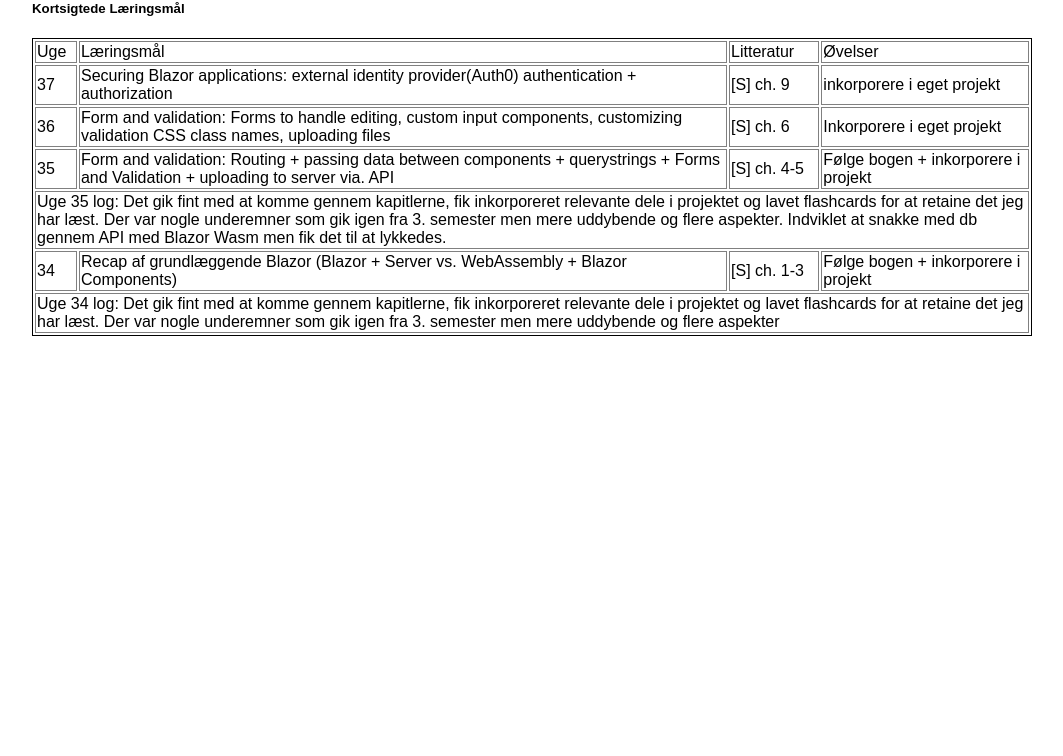
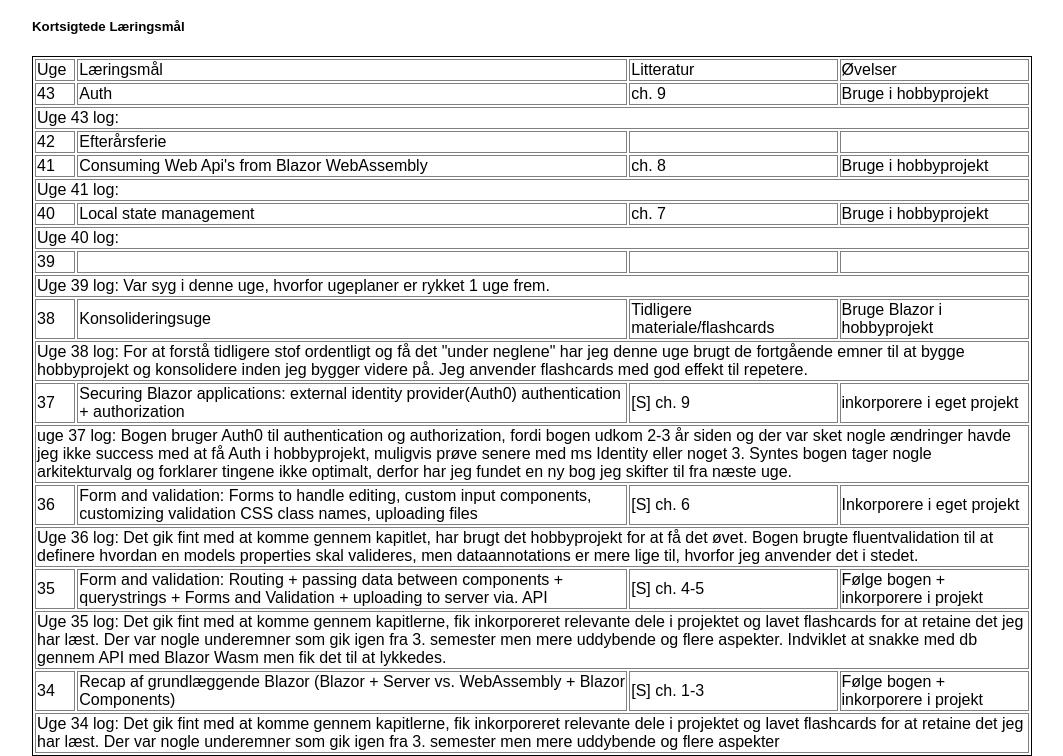
Before and after one commit to rarosenorn/rarosenorn.github.io, a plain HTML site: page blazor.html in a window 1280 px wide. Shown: the part 774-1530 px from the top of the page, without its empty margins (108-1171 px from the left). Before the commit the page ends 1110 px from the top, so only its background shows below. Drawn offline with Linux system fonts and the light colour scheme.

Commit message:
opdateret til uge 43

```diff
--- a/blazor.html
+++ b/blazor.html
@@ -27,6 +27,7 @@
         <h2>Litteraturliste</h2>
         <ul>
             <li>[S] Blazor in Action</li>
+            <li>[M] Mastering Blazor WebAssembly</li>
         </ul>
         <h2>Opgave - Formulering af læringsmål</h2>
         <h3>Opgave 1: Læringsmål for Algoritmer</h3>
@@ -71,16 +72,89 @@
             </thead>
             <tbody>
                 <tr>
+                    <td>43</td>
+                    <td>Auth</td>
+                    <td>ch. 9</td>
+                    <td>Bruge i hobbyprojekt</td>
+                </tr>
+                <tr>
+                    <td colspan="4">
+                        Uge 43 log:
+                    </td>
+                </tr>
+                <tr>
+                    <td>42</td>
+                    <td>Efterårsferie</td>
+                    <td></td>
+                    <td></td>
+                </tr>
+                <tr>
+                    <td>41</td>
+                    <td>Consuming Web Api's from Blazor WebAssembly</td>
+                    <td>ch. 8</td>
+                    <td>Bruge i hobbyprojekt</td>
+                </tr>
+                <tr>
+                    <td colspan="4">
+                        Uge 41 log:
+                    </td>
+                </tr>
+                <tr>
+                    <td>40</td>
+                    <td>Local state management</td>
+                    <td>ch. 7</td>
+                    <td>Bruge i hobbyprojekt</td>
+                </tr>
+                <tr>
+                    <td colspan="4">
+                        Uge 40 log:
+                    </td>
+                </tr>
+                <tr>
+                    <td>39</td>
+                    <td></td>
+                    <td></td>
+                    <td></td>
+                </tr>
+                <tr>
+                    <td colspan="4">
+                        Uge 39 log: Var syg i denne uge, hvorfor ugeplaner er rykket 1 uge frem.
+                    </td>
+                </tr>
+                <tr>
+                    <td>38</td>
+                    <td>Konsolideringsuge</td>
+                    <td>Tidligere materiale/flashcards</td>
+                    <td>Bruge Blazor i hobbyprojekt</td>
+                </tr>
+                <tr>
+                    <td colspan="4">Uge 38 log: For at forstå tidligere stof ordentligt og få det "under neglene" har jeg denne uge brugt de fortgående emner til at
+                        bygge hobbyprojekt og konsolidere inden jeg bygger videre på. Jeg anvender flashcards med god effekt til repetere.
+                    </td>
+                </tr>
+                <tr>
                     <td>37</td>
                     <td>Securing Blazor applications: external identity provider(Auth0) authentication + authorization</td>
                     <td>[S] ch. 9</td>
                     <td>inkorporere i eget projekt</td>
                 </tr>
                 <tr>
+                    <td colspan="4">uge 37 log: Bogen bruger Auth0 til authentication og authorization, fordi bogen udkom 2-3 år siden og der var sket nogle ændringer havde jeg ikke
+                        success med at få Auth i hobbyprojekt, muligvis prøve senere med ms Identity eller noget 3. Syntes bogen tager nogle arkitekturvalg og forklarer tingene
+                        ikke optimalt, derfor har jeg fundet en ny bog jeg skifter til fra næste uge.
+                    </td>
+                </tr>
+                <tr>
                     <td>36</td>
                     <td>Form and validation: Forms to handle editing, custom input components, customizing validation CSS class names, uploading files</td>
                     <td>[S] ch. 6</td>
                     <td>Inkorporere i eget projekt</td>
+                </tr>
+                <tr>
+                    <td colspan="4">Uge 36 log: Det gik fint med at komme gennem kapitlet, har brugt det hobbyprojekt for at få det øvet.
+                        Bogen brugte fluentvalidation til at definere hvordan en models properties skal valideres, men dataannotations er mere lige til,
+                        hvorfor jeg anvender det i stedet.
+                    </td>
                 </tr>
                 <tr>
                     <td>35</td>
```
Also changed, not shown: algoritmer.html (+27 -15 lines), projekt.html (+22 -2 lines).
